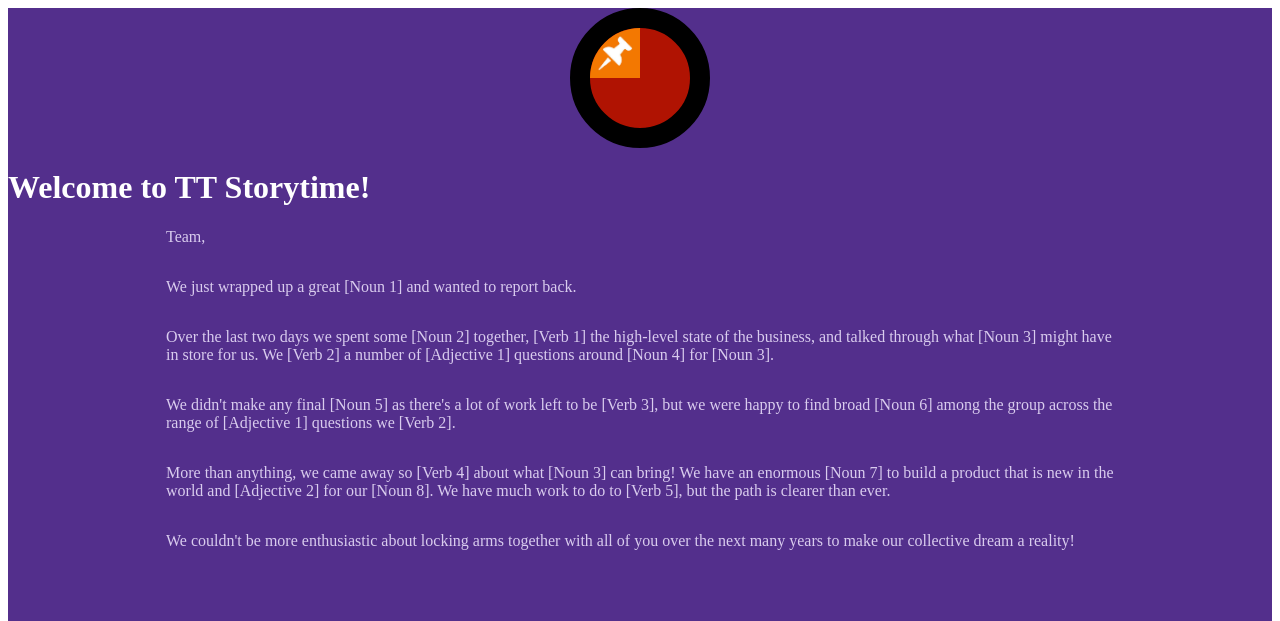
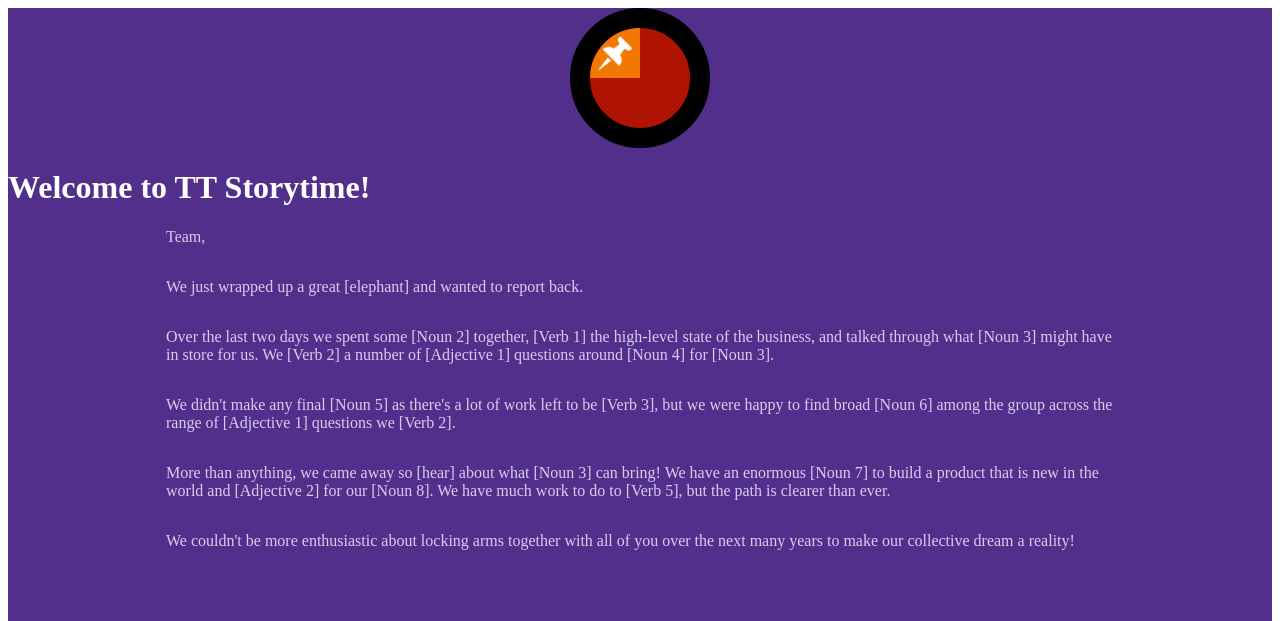
Before and after one commit to dima42/tt-git-workshop, a Django app: template hello/templates/index.html in a window 1280 px wide. Shown: the top 621 px of the page. Run offline with Django 3.2, Linux system fonts and the light colour scheme; the template is opened without the code that fills it, so the values that code supplies are empty.

Commit message:
Adds elephant and hear

```diff
--- a/hello/templates/index.html
+++ b/hello/templates/index.html
@@ -15,7 +15,7 @@
       Team,
     </p>
     <p>
-      We just wrapped up a great [Noun 1] and wanted to report back.
+      We just wrapped up a great [elephant] and wanted to report back.
     </p>
     <p>
       Over the last two days we spent some [Noun 2] together,
@@ -34,7 +34,7 @@
       [Verb 2].
     </p>
     <p>
-      More than anything, we came away so [Verb 4] about what
+      More than anything, we came away so [hear] about what
       [Noun 3] can bring!  We have an enormous
       [Noun 7] to build a product that is new in the world
       and [Adjective 2] for our
```
